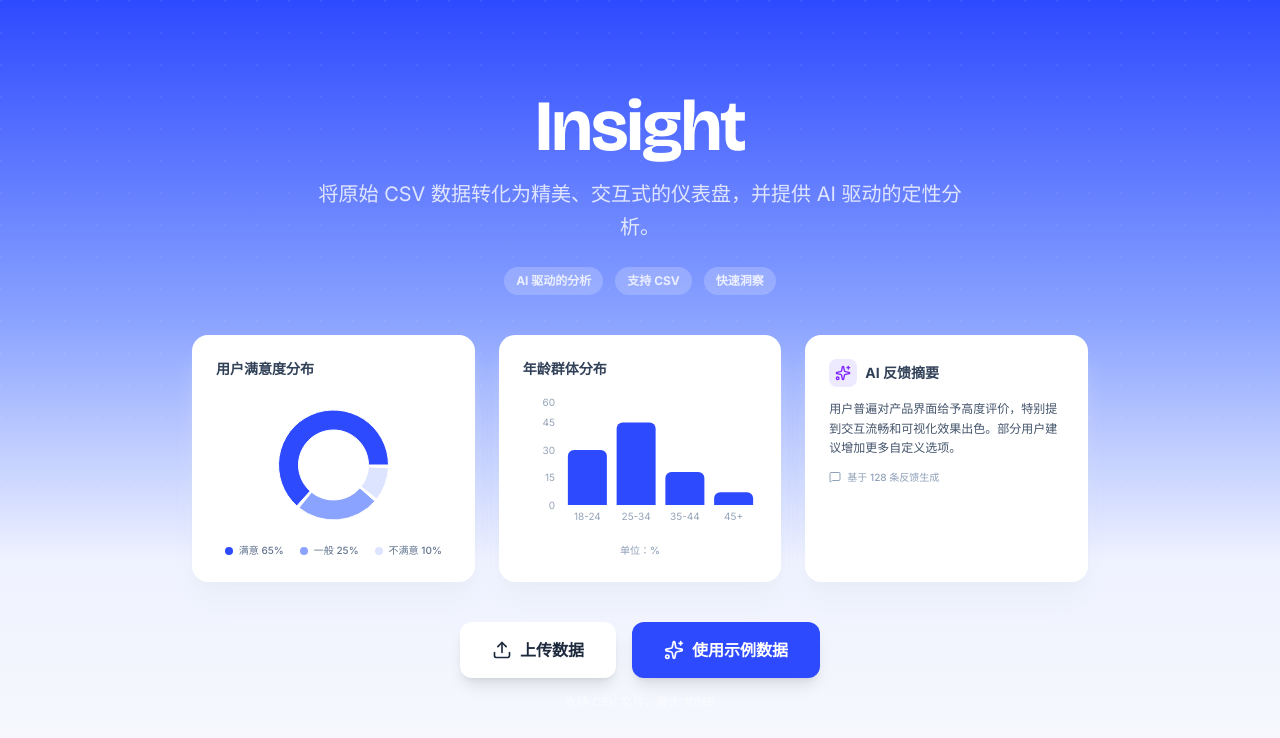
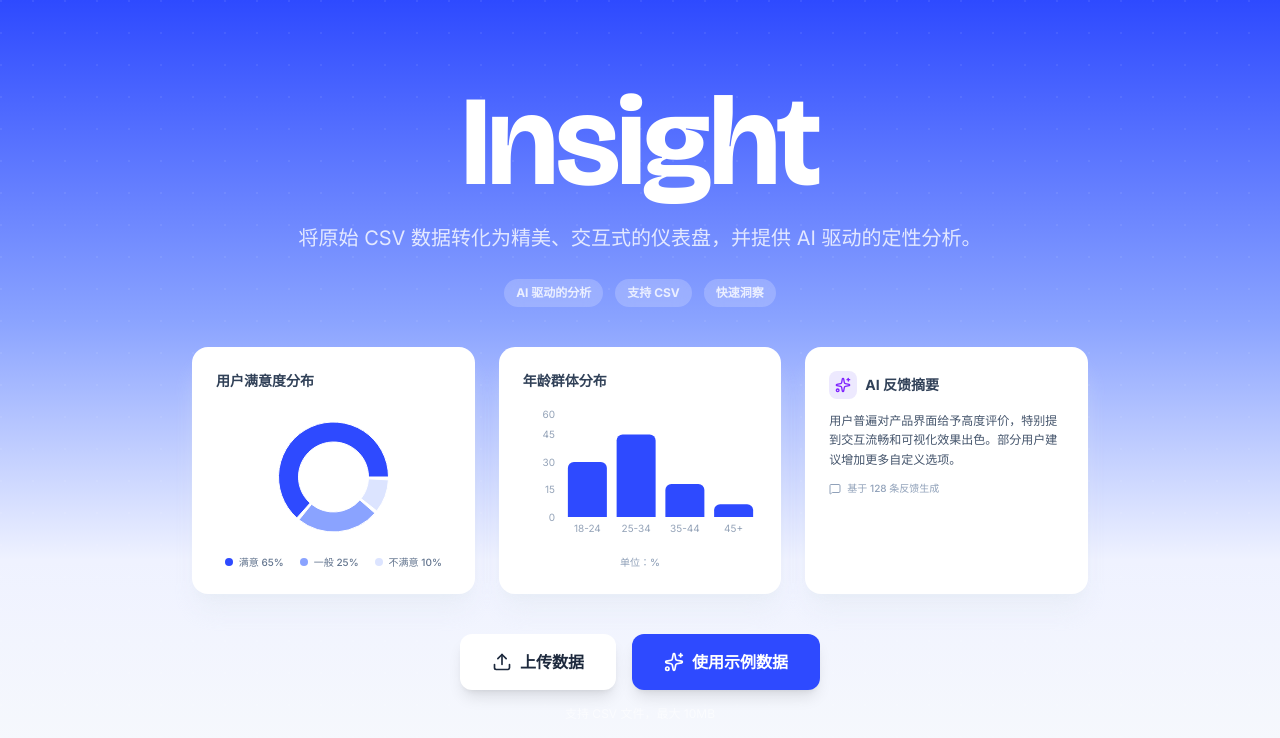
Before and after one commit to K130-dev/survey-insight, a React (Vite) app: page / in a window 1280 px wide. Shown: the top 738 px of the page. Built offline with nearby package versions, Linux system fonts and the light colour scheme.

Commit message:
fix: increase title size and prevent tagline wrapping

```diff
--- a/src/App.tsx
+++ b/src/App.tsx
@@ -121,12 +121,12 @@ export default function App() {
                 initial={{ opacity: 0, y: 20 }}
                 animate={{ opacity: 1, y: 0 }}
                 transition={{ delay: 0, duration: 0.5, ease: [0.22, 1, 0.36, 1] }}
-                className="text-center mb-10"
+                className="text-center mb-10 overflow-hidden"
               >
-                <h1 className="text-7xl font-display font-bold text-white tracking-tight mb-4">
+                <h1 className="text-[8rem] font-display font-bold text-white tracking-tight mb-4 leading-none">
                   Insight
                 </h1>
-                <p className="text-xl text-white/80 max-w-2xl mx-auto font-light leading-relaxed">
+                <p className="text-xl text-white/80 font-light leading-relaxed whitespace-nowrap">
                   将原始 CSV 数据转化为精美、交互式的仪表盘，并提供 AI 驱动的定性分析。
                 </p>
                 <div className="flex items-center justify-center gap-3 mt-6">
```
